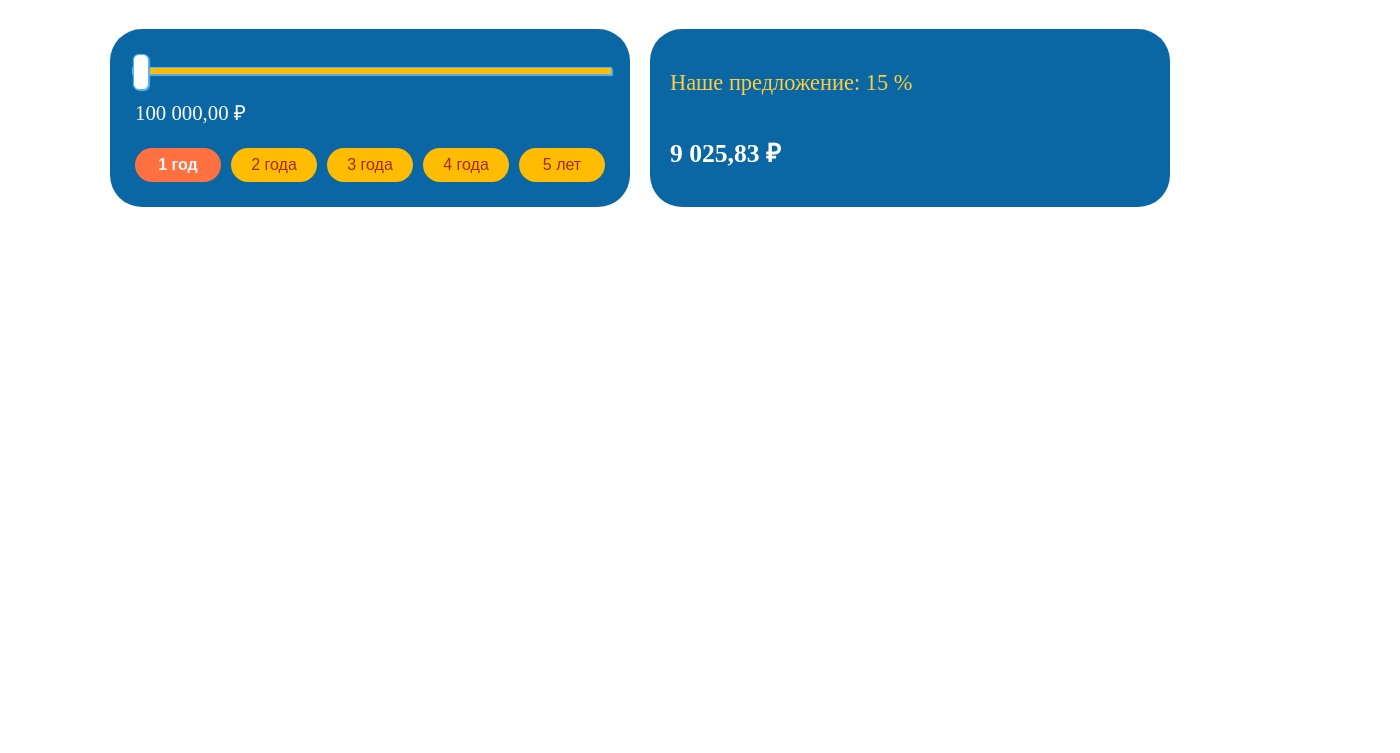
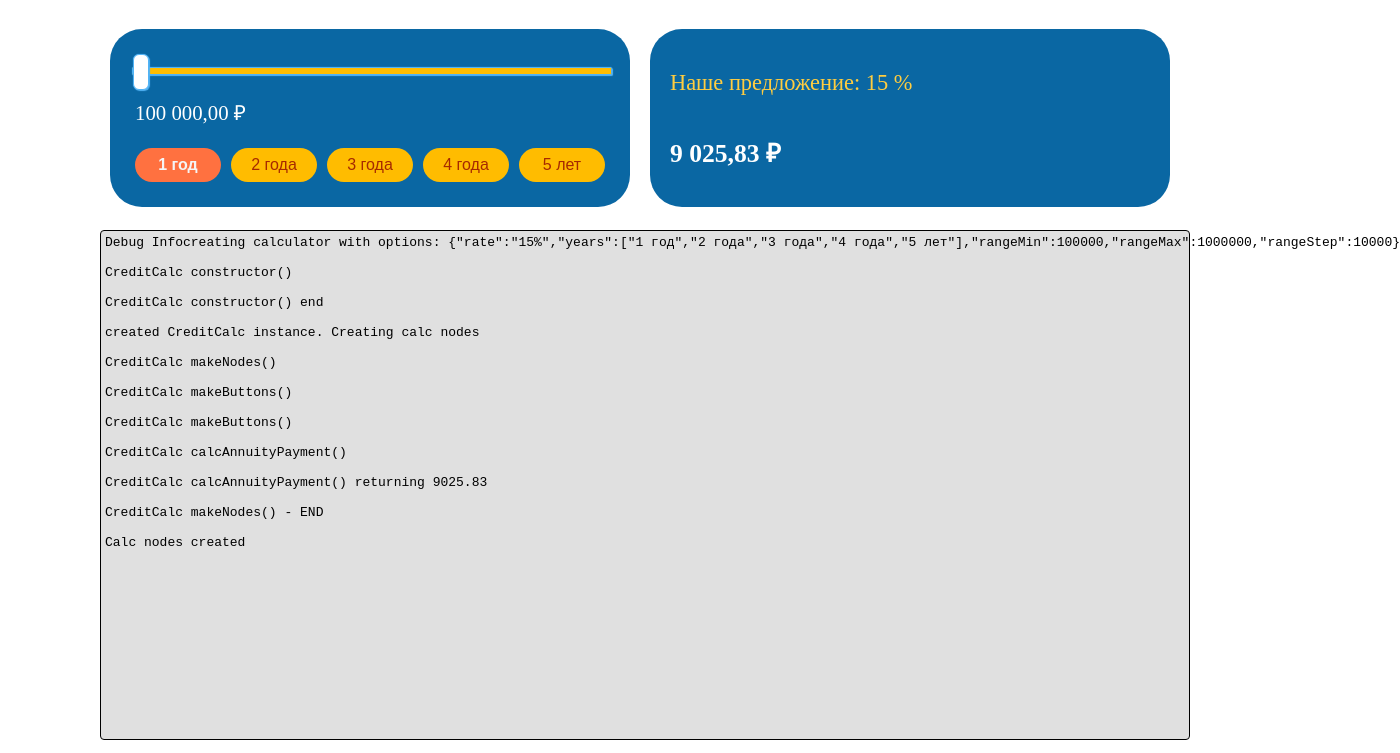
Before and after one commit to syuzi22/credit-calculator, a plain HTML site: page demo/index.html in a window 1280 px wide. Shown: the part 61-814 px from the top of the page, 1400 px wide, since content can reach past the window. Drawn offline with Linux system fonts and the light colour scheme.

Commit message:
Added debug logging in the demo

```diff
--- a/calc.js
+++ b/calc.js
@@ -1,5 +1,4 @@
 class CreditCalc {
-
     /**
      * @type {Node}
      */
@@ -32,19 +31,29 @@ class CreditCalc {
     formatMoney;
 
     /**
+     * @type {?node}
+     */
+    debugNode;
+
+    /**
      * @param {Node} node
      * @param {object} options
      * @throws Error
      */
     constructor(node, options) {
+        this.debugNode = this.debugNode || document.querySelector('.js-debug-console');
+        this.debugLog("CreditCalc constructor()");
+
         this.node = node || options.node;
         this.rate = parseInt(options.rate || 14);
         this.years = options.years || ["1 год", "2 года", "3 года"];
         this.formatMoney = options.formatMoney;
         this.options = options;
+        this.debugLog("CreditCalc constructor() end");
     }
 
     makeButtons() {
+        this.debugLog("CreditCalc makeButtons()");
         this.timeDiv.innerHTML = "";
         for (let i = 0; i < this.years.length; i++) {
             let button = document.createElement("button");
@@ -55,14 +64,17 @@ class CreditCalc {
         this.node
             .querySelector("button")
             .classList.add("credit-calc__button_selected");
+        this.debugLog("CreditCalc makeButtons()");
     }
 
     calcAnnuityPayment(creditSum, creditTimeInMonths, creditRate) {
+        this.debugLog("CreditCalc calcAnnuityPayment()");
         let monthCreditRate = creditRate / 12 / 100; //Месячная процентная ставка
         let numberOfPayments = creditTimeInMonths; //Количество платежей
         let pow = Math.pow(1 + monthCreditRate, numberOfPayments); //параметр для формулы расчета аннуитета
         let annuityСoefficient = (monthCreditRate * pow) / (pow - 1); //Коэффициент аннуитета
         let annuityPayment = (creditSum * annuityСoefficient).toFixed(2); //Аннуитетный платеж
+        this.debugLog("CreditCalc calcAnnuityPayment() returning " + annuityPayment);
         return this.formatMoneyFunc(annuityPayment);
     }
 
@@ -123,7 +135,9 @@ class CreditCalc {
         }
     }
 
-    makeNodes(){
+    makeNodes() {
+        this.debugLog("CreditCalc makeNodes()");
+        this.debugNode = this.debugNode || document.querySelector('.js-debug-console');
         this.rateDiv = this.node.querySelector(".credit-calc__rate");
         this.paymentDiv = this.node.querySelector(".credit-calc__payment");
         this.rangeDiv = this.node.querySelector(".credit-calc__range");
@@ -181,5 +195,13 @@ class CreditCalc {
         );
 
         this.node.addEventListener("click", this.nodeClickHandler.bind(this));
+        this.debugLog("CreditCalc makeNodes() - END");
+    }
+
+    debugLog(message) {
+        if (!this.debugNode) {
+            return;
+        }
+        this.debugNode.innerHTML += message + "\n\n";
     }
 }
--- a/demo/index.html
+++ b/demo/index.html
@@ -8,6 +8,17 @@
     <link rel="stylesheet" href="color.css">
     <link rel="stylesheet" href="range.css">
     <link rel="stylesheet" href="button.css">
+    <style>
+    .js-debug-console {
+        font-family: monospace;
+        width: 100%;
+        height: 500px;
+        padding: 4px;
+        border: 1px solid #000;
+        border-radius: 4px;
+        background: #e0e0e0;
+    }
+    </style>
     <title>Кредитный калькулятор</title>
 </head>
 
@@ -40,7 +51,7 @@
 
     </div>
 
-
+    <pre class="js-debug-console">Debug Info</pre>
     <script src="../calc.js"></script>
     <script src="script.js"></script>
 </body>
--- a/demo/script.js
+++ b/demo/script.js
@@ -6,9 +6,18 @@ window.onerror = function (msg, url, lineNo, columnNo, error) {
     return false;
 };
 
+let debugNode = null;
+
 try {
+    const debugLog = (message) => {
+        if (debugNode) {
+            debugNode.innerHTML += message + "\n\n";
+        }
+    };
+
     // https://developer.mozilla.org/ru/docs/Web/JavaScript/Reference/Global_Objects/Intl/NumberFormat
     document.addEventListener("DOMContentLoaded", () => {
+        debugNode = document.querySelector('.js-debug-console');
         let node = document.querySelector(".credit-calc");
 
         let options = {
@@ -20,8 +29,11 @@ try {
             // formatMoney: (number) => number + ' руб'
             // formatMoney: (number) => new Intl.NumberFormat('ja-JP', { style: 'currency', currency: 'JPY' }).format(number)
         };
+        debugLog("creating calculator with options: " + JSON.stringify(options));
         let myCalc = new CreditCalc(node, options);
+        debugLog("created CreditCalc instance. Creating calc nodes");
         myCalc.makeNodes();
+        debugLog("Calc nodes created");
     });
 } catch (e) {
     alert("Caught error: " + e);
```
